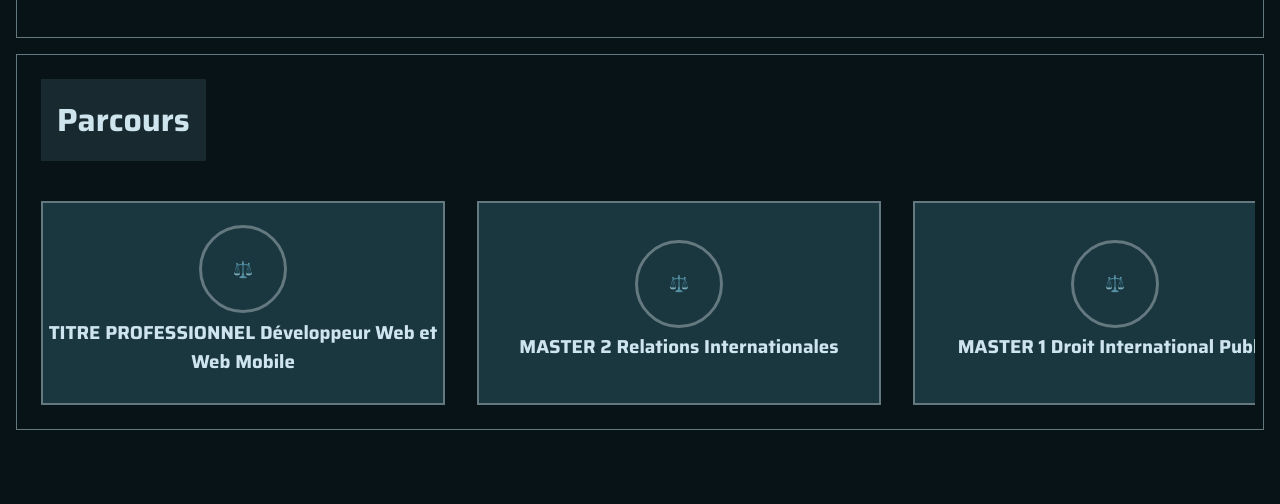
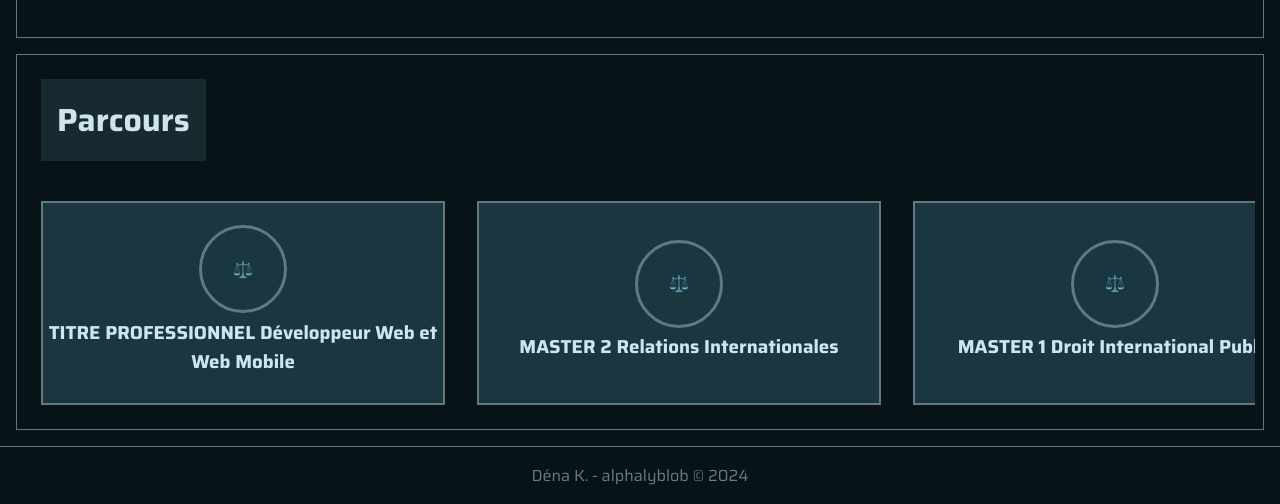
Before and after one commit to alphalyblob/DkaPortfolio, a plain HTML site: page index.html in a window 1280 px wide. Shown: the part 1010-1514 px from the top of the page. Before the commit the page ends 1440 px from the top, so only its background shows below. Drawn offline with Linux system fonts and the light colour scheme.

Commit message:
Feats : Add footer

```diff
--- a/index.html
+++ b/index.html
@@ -102,9 +102,10 @@
                 </div>
             </div>
         </div>
+    </div>
 
-
-
-    </div>
+    <footer>
+        <span>Déna K. - alphalyblob © 2024</span>
+    </footer>
 </body>
 </html>
--- a/style.css
+++ b/style.css
@@ -223,3 +223,17 @@ header {
     }
 
 }
+
+footer{
+    display: flex;
+    justify-content: center;
+    align-items: center;
+    padding: 1rem;
+    margin-top: 1rem;
+    border-top: 1px solid #63787F;
+
+    span{
+        text-align: center;
+        opacity: 0.5;
+    }
+}
```
